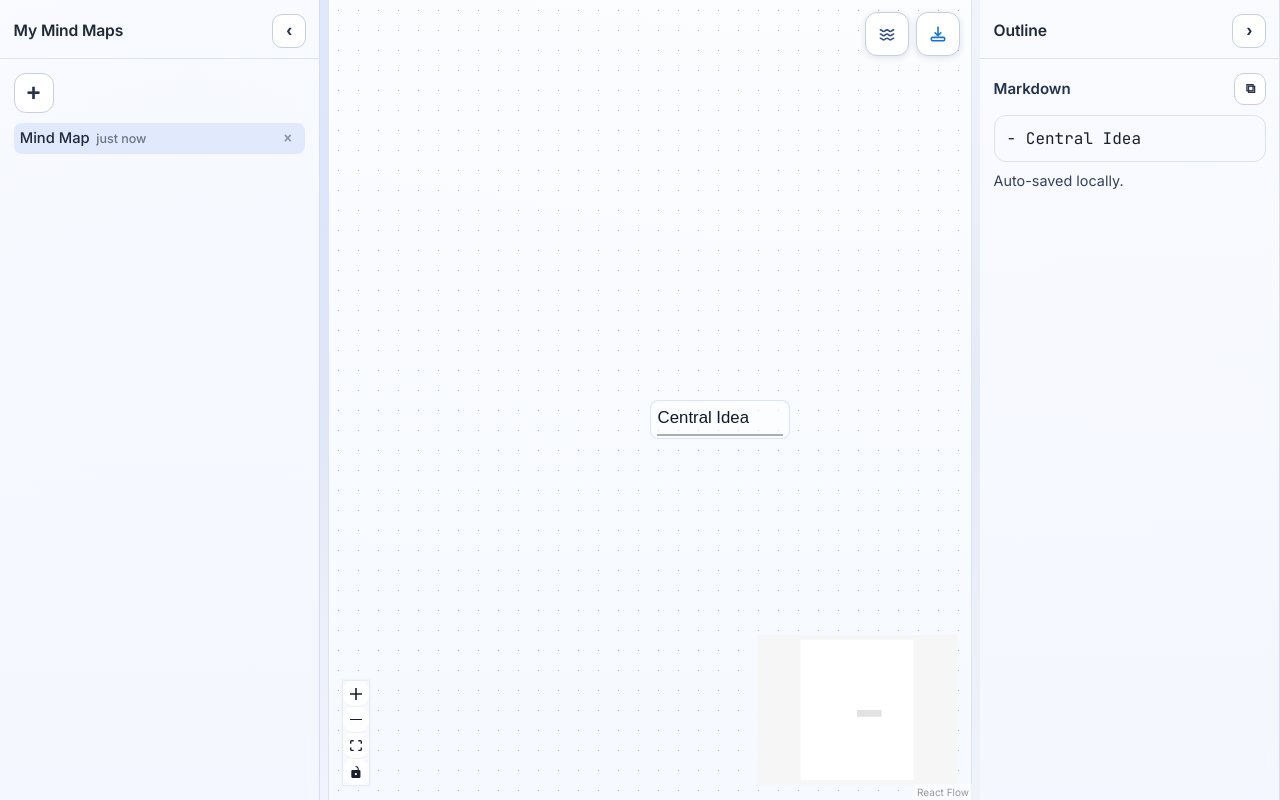
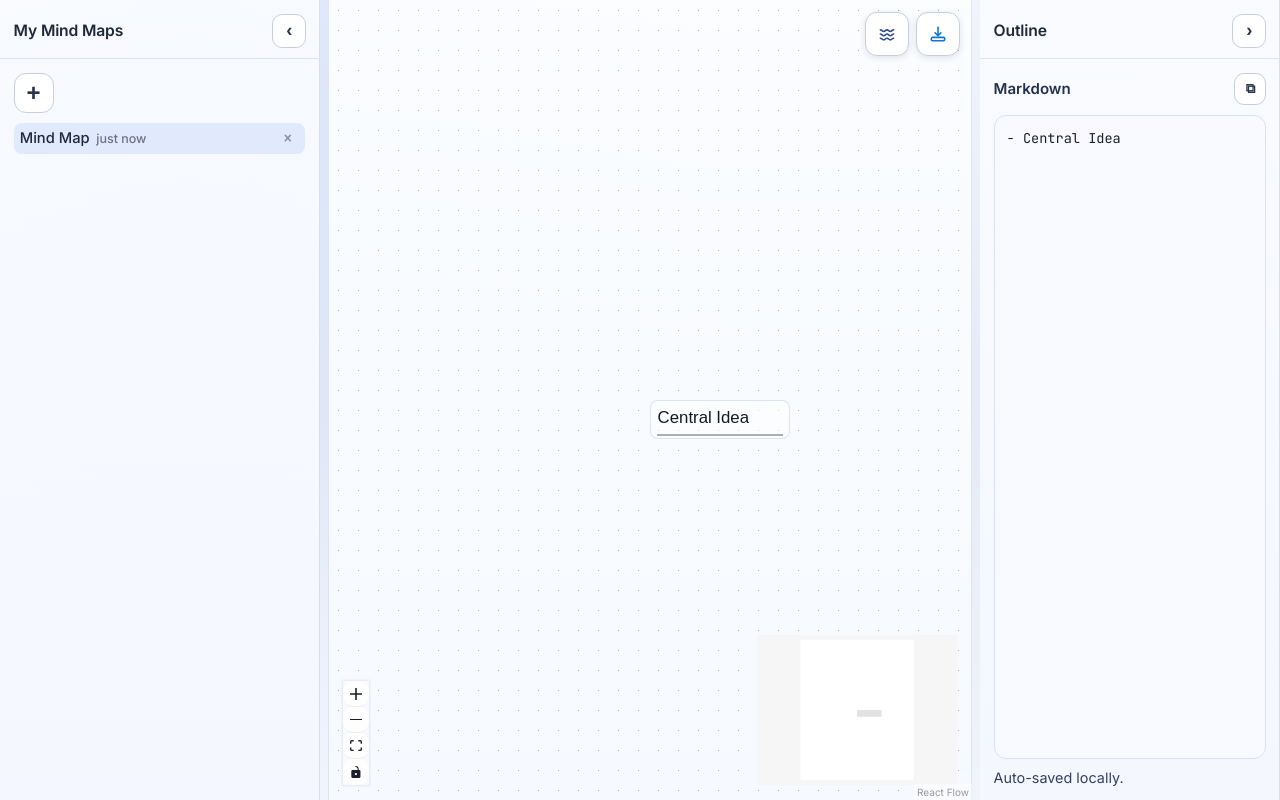
Before and after one commit to mdfranz/arvindkc-mind-maps, a React (Vite) app: page / in a window 1280 px wide. Built offline with nearby package versions, Linux system fonts and the light colour scheme.

Commit message:
Made outlign markdown editble

```diff
--- a/src/App.tsx
+++ b/src/App.tsx
@@ -1,9 +1,9 @@
-import { useEffect, useMemo, useRef, useState, type PointerEvent as ReactPointerEvent } from 'react';
+import { useEffect, useRef, useState, type PointerEvent as ReactPointerEvent } from 'react';
 import type { Edge, Node } from '@xyflow/react';
 import MindMapEditor from './components/MindMapEditor';
 import { downloadDataUrl, exportMindMapToPng } from './lib/export';
 import { loadLocalMaps, saveLocalMaps, type StoredMindMap } from './lib/localStore';
-import { buildOutline, outlineToText } from './lib/outline';
+import { buildOutline, outlineToText, parseOutlineText, outlineToGraph } from './lib/outline';
 import type { MindNodeData } from './types';
 
 type MindFlowNode = Node<MindNodeData, 'mind'>;
@@ -84,11 +84,31 @@ export default function App() {
   const [renameDraft, setRenameDraft] = useState('');
   const [nowMs, setNowMs] = useState(() => Date.now());
 
+  const [outlineDraft, setOutlineDraft] = useState('');
+  const [isOutlineFocused, setIsOutlineFocused] = useState(false);
+  const [focusOnLoad, setFocusOnLoad] = useState(true);
+
   const hydratedRef = useRef(false);
   const autosaveTimeoutRef = useRef<number | null>(null);
 
-  const outline = useMemo(() => buildOutline(nodes, edges), [nodes, edges]);
-  const outlineMarkdown = useMemo(() => (outline.length > 0 ? outlineToText(outline) : '- Central Idea'), [outline]);
+  useEffect(() => {
+    if (!isOutlineFocused) {
+      const outline = buildOutline(nodes, edges);
+      setOutlineDraft(outline.length > 0 ? outlineToText(outline) : '- Central Idea');
+    }
+  }, [nodes, edges, isOutlineFocused]);
+
+  const handleOutlineChange = (event: React.ChangeEvent<HTMLTextAreaElement>) => {
+    const text = event.target.value;
+    setOutlineDraft(text);
+
+    const parsed = parseOutlineText(text);
+    const graph = outlineToGraph(parsed);
+
+    setFocusOnLoad(false);
+    setLoadGraph(graph);
+    setLoadVersion((current) => current + 1);
+  };
 
   useEffect(() => {
     const timer = window.setInterval(() => {
@@ -200,6 +220,7 @@ export default function App() {
       return;
     }
 
+    setFocusOnLoad(true);
     setLoadGraph({ nodes: map.nodes, edges: map.edges });
     setLoadVersion((current) => current + 1);
     setSelectedMapId(map.id);
@@ -252,6 +273,7 @@ export default function App() {
 
     if (selectedMapId === mapId) {
       if (remaining.length > 0) {
+        setFocusOnLoad(true);
         setLoadGraph({ nodes: remaining[0].nodes, edges: remaining[0].edges });
         setLoadVersion((current) => current + 1);
         setSelectedMapId(remaining[0].id);
@@ -267,7 +289,7 @@ export default function App() {
 
   const copyOutline = async () => {
     try {
-      await navigator.clipboard.writeText(outlineMarkdown);
+      await navigator.clipboard.writeText(outlineDraft);
       setStatus('Outline copied as Markdown.');
     } catch {
       setStatus('Unable to copy outline in this browser context.');
@@ -454,7 +476,11 @@ export default function App() {
             loadGraph={loadGraph}
             loadVersion={loadVersion}
             organizeVersion={organizeVersion}
-            onCreateNewMap={() => void createNewMap()}
+            focusOnLoad={focusOnLoad}
+            onCreateNewMap={() => {
+              setFocusOnLoad(true);
+              void createNewMap();
+            }}
             onSnapshotReady={setSnapshotElement}
             onExportPng={handleExportPng}
             onStateChange={(nextNodes, nextEdges) => {
@@ -497,7 +523,15 @@ export default function App() {
                   ⧉
                 </button>
               </div>
-              <pre>{outlineMarkdown}</pre>
+              <textarea
+                className="outline-editor"
+                value={outlineDraft}
+                onChange={handleOutlineChange}
+                onFocus={() => setIsOutlineFocused(true)}
+                onBlur={() => setIsOutlineFocused(false)}
+                aria-label="Edit Markdown Outline"
+                spellCheck={false}
+              />
               <p className="status">{status}</p>
             </div>
           ) : null}
--- a/src/components/MindMapEditor.tsx
+++ b/src/components/MindMapEditor.tsx
@@ -24,6 +24,7 @@ type MindMapEditorProps = {
   onSnapshotReady: (container: HTMLElement | null) => void;
   onStateChange: (nodes: MindFlowNode[], edges: Edge[]) => void;
   onExportPng: () => void;
+  focusOnLoad?: boolean;
 };
 
 const BRANCH_COLORS = ['#1f5ce1', '#03a66a', '#c26000', '#ab47bc', '#0d7a88', '#d83b4e'];
@@ -159,7 +160,8 @@ export default function MindMapEditor({
   onCreateNewMap,
   onSnapshotReady,
   onStateChange,
-  onExportPng
+  onExportPng,
+  focusOnLoad = true
 }: MindMapEditorProps) {
   const [nodes, setNodes, onNodesChange] = useNodesState<MindFlowNode>(initialNodes);
   const [edges, setEdges, onEdgesChange] = useEdgesState(initialEdges);
@@ -371,10 +373,12 @@ export default function MindMapEditor({
     setEdges(arrangedEdges);
     setEditingNodeId(null);
     setPendingFocusNodeId(null);
-    window.setTimeout(() => {
-      editorRef.current?.focus();
-    }, 0);
-  }, [applyLayout, loadGraph, loadVersion, setEdges, setNodes]);
+    if (focusOnLoad) {
+      window.setTimeout(() => {
+        editorRef.current?.focus();
+      }, 0);
+    }
+  }, [applyLayout, loadGraph, loadVersion, setEdges, setNodes, focusOnLoad]);
 
   const addSibling = useCallback(
     (nodeId: string, startEditing: boolean) => {
--- a/src/styles.css
+++ b/src/styles.css
@@ -153,10 +153,12 @@ button.primary {
 
 .side-content {
   padding: 0.85rem;
-  display: grid;
+  display: flex;
+  flex-direction: column;
   gap: 0.65rem;
   min-height: 0;
   overflow: auto;
+  flex: 1;
 }
 
 .left-actions {
@@ -251,9 +253,9 @@ button.primary {
   color: #23314f;
 }
 
-.right-panel pre {
+.outline-editor {
   margin: 0;
-  min-height: 0;
+  min-height: 75vh;
   flex: 1;
   overflow: auto;
   border: 1px solid #dae2f0;
@@ -262,6 +264,17 @@ button.primary {
   background: #f8faff;
   font-family: var(--font-mono);
   white-space: pre-wrap;
+  resize: none;
+  font-size: 0.85rem;
+  line-height: 1.5;
+  color: inherit;
+  transition: border-color 0.15s, box-shadow 0.15s;
+}
+
+.outline-editor:focus {
+  outline: none;
+  border-color: #1f5ce1;
+  box-shadow: 0 0 0 2px rgba(31, 92, 225, 0.2);
 }
 
 .outline-head {
```
Also changed, not shown: 1 other file (tests, documents, lock files or other folders).
